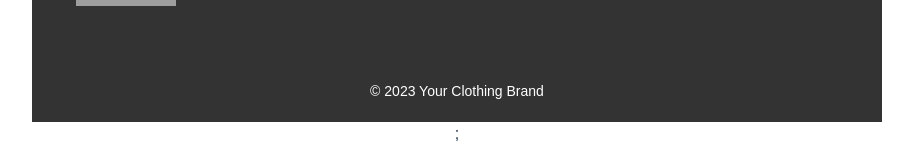
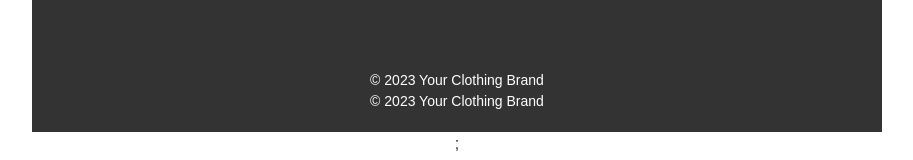
Before and after one commit to jayesh-mali607/E-commerce-clothing, a React (Vite) app: page / in a window 1280 px wide. Shown: the part 379-539 px from the top of the page, without its empty margins (183-1096 px from the left). Built offline with nearby package versions, Linux system fonts and the light colour scheme; grey boxes are pictures that could not be loaded.

Commit message:
chnages in footer

```diff
--- a/src/Components/Footer/Footer.jsx
+++ b/src/Components/Footer/Footer.jsx
@@ -4,6 +4,13 @@ const Footer = () => {
   return (
     <>
       <footer>
+        <div className="container">
+          <div className="footer-content" id="footer-content">
+            &copy; 2023 Your Clothing Brand
+          </div>
+        </div>
+        {/* for remove  */}
+
         <div className="container">
           <div className="footer-content" id="footer-content">
             &copy; 2023 Your Clothing Brand
```
